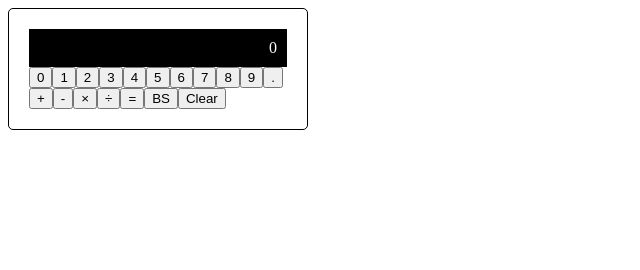
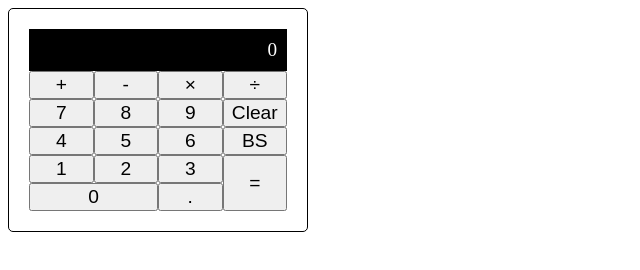
Before and after one commit to rotas256/top-foundation-calculator, a plain HTML site: page index.html in a window 1280 px wide. Shown: the whole page, without its empty margins (0-640 px from the left). Drawn offline with Linux system fonts and the light colour scheme.

Commit message:
Feat: Styling

```diff
--- a/calculator.css
+++ b/calculator.css
@@ -15,4 +15,75 @@
    color: #FFF;
    background-color: #000;
    text-align: end;
+   font-size: 1.2rem;
 }
+
+
+#buttons{
+    display: grid;
+    grid-template-areas:
+        "add subtract multiply divide"
+        "seven eight nine clear"
+        "four five six backspace"
+        "one two three equal"
+        "zero zero dot equal";
+    grid-template-rows: repeat(5, 1fr);
+    grid-template-columns: repeat(4, 1fr);
+}
+.button{
+    font-size: 1.2rem;
+}
+.button[name="0"]{
+    grid-area: zero;
+}
+.button[name="1"]{
+    grid-area: one;
+}
+.button[name="2"]{
+    grid-area: two;
+}
+.button[name="3"]{
+    grid-area: three;
+}
+.button[name="4"]{
+    grid-area: four;
+}
+.button[name="5"]{
+    grid-area: five;
+}
+.button[name="6"]{
+    grid-area: six;
+}
+.button[name="7"]{
+    grid-area: seven;
+}
+.button[name="8"]{
+    grid-area: eight;
+}
+.button[name="9"]{
+    grid-area: nine;
+}
+.button[name="."]{
+    grid-area: dot;
+}
+.button[name="+"]{
+    grid-area: add;
+}
+.button[name="-"]{
+    grid-area: subtract;
+}
+.button[name="*"]{
+    grid-area: multiply;
+}
+.button[name="/"]{
+    grid-area: divide;
+}
+.button[name="backspace"]{
+    grid-area: backspace;
+}
+.button[name="clear"]{
+    grid-area: clear;
+}
+.button[name="="]{
+    grid-area: equal;
+}
--- a/calculator.js
+++ b/calculator.js
@@ -96,9 +96,10 @@ const calculator = function(){
     const addButton = function(callback, name, label){
         const newButton = document.createElement("button");
         newButton.textContent = (label)? label: name;
-        newButton.id = name;
+        newButton.type = "button";
+        newButton.name = name;
         newButton.classList.add("button");
-        newButton.addEventListener('click', (e) => callback(e.target.id));
+        newButton.addEventListener('click', (e) => callback(e.target.name));
         buttons.appendChild(newButton);
     };
 
```
